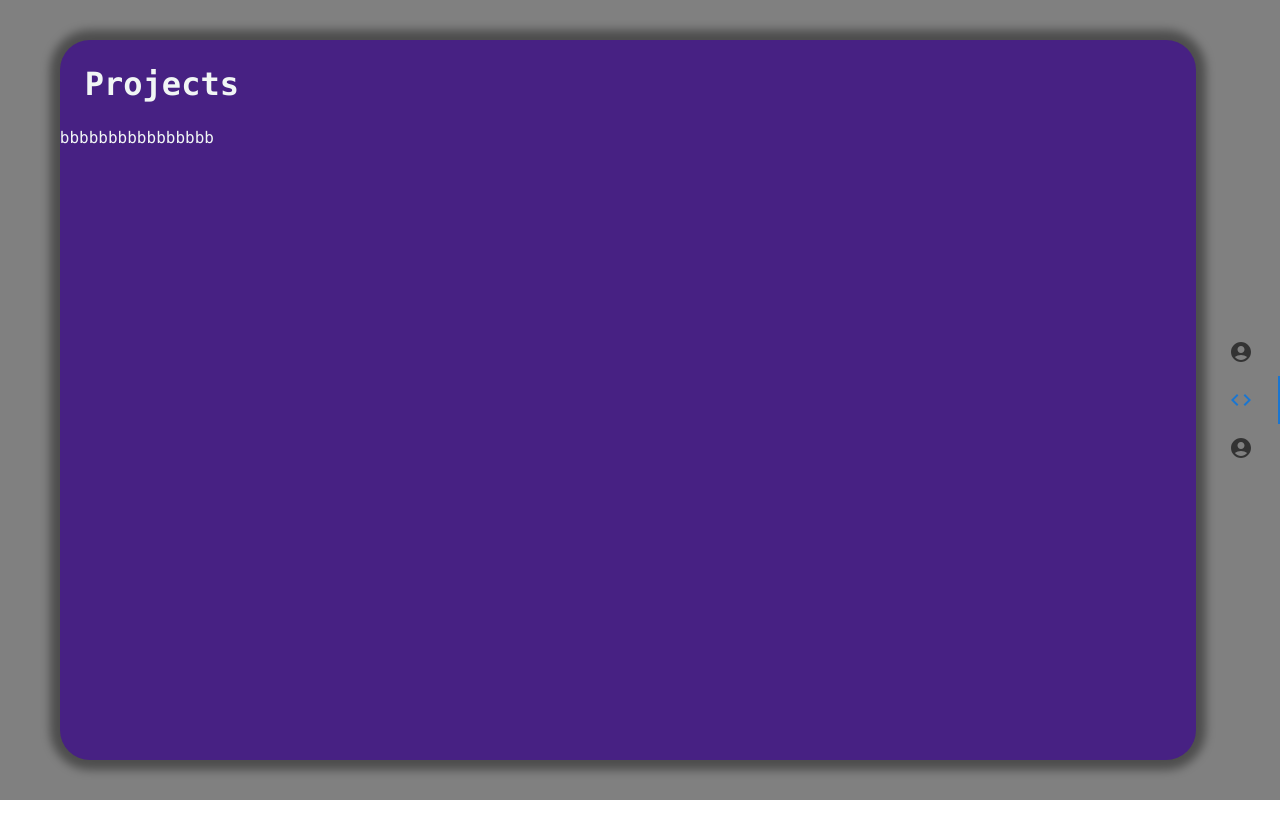
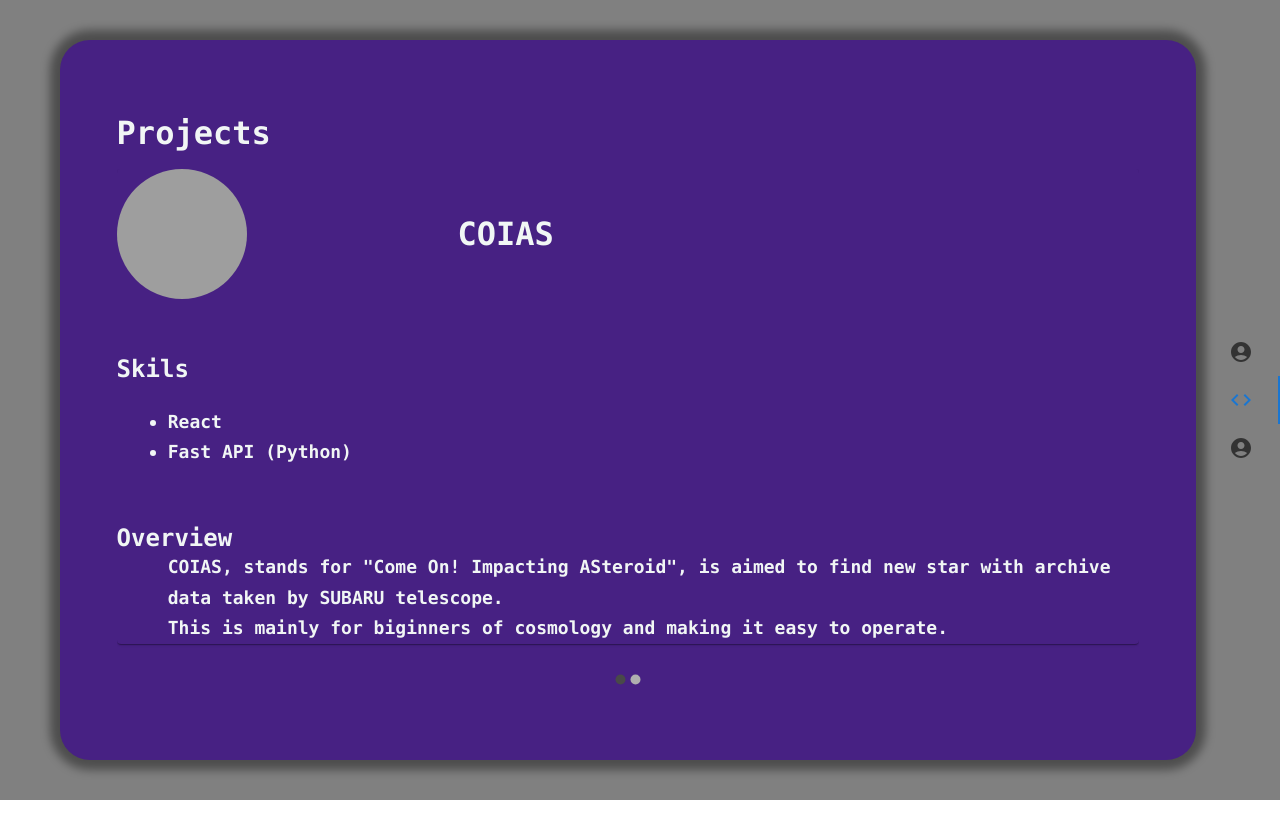
Before and after one commit to anbyjap/portfoli, a React (Create React App) app: page / in a window 1280 px wide. Both pictures are taken after a click on the tab 1240 px from the left and 400 px from the top of the page. Built offline with nearby package versions, Linux system fonts and the light colour scheme; grey boxes are pictures that could not be loaded.

Commit message:
#feat : project page done

```diff
--- a/package.json
+++ b/package.json
@@ -10,6 +10,7 @@
     "@material-ui/icons": "^4.11.3",
     "@mui/icons-material": "^5.10.16",
     "@mui/material": "^5.10.16",
+    "@mui/styles": "^5.11.2",
     "@testing-library/jest-dom": "^5.14.1",
     "@testing-library/react": "^13.0.0",
     "@testing-library/user-event": "^13.2.1",
@@ -21,6 +22,7 @@
     "node-sass": "^8.0.0",
     "react": "^18.2.0",
     "react-dom": "^18.2.0",
+    "react-material-ui-carousel": "^3.4.2",
     "react-router-dom": "^6.4.4",
     "react-scripts": "5.0.1",
     "typescript": "^4.4.2",
--- /dev/null
+++ b/src/components/CarouselItem/CarouselItem.scss
@@ -0,0 +1,45 @@
+@import "../../colors";
+
+.project_wrapper {
+  color: $font-color;
+  background-color: transparent;
+  overflow: auto;
+
+  .skills_wrapper {
+    display: flex;
+    flex-direction: column;
+    .skills_list {
+      font-weight: 700;
+      font-size: large;
+      color: $font-color;
+      @media (max-width: 960px) {
+        padding-left: 10%;
+      }
+    }
+  }
+
+  .project_title {
+    color: $font-color;
+    font-weight: 800;
+  }
+  .project_content {
+    font-size: large;
+    font-weight: 700;
+    padding-left: 5%;
+    line-height: 170%;
+  }
+
+  &::-webkit-scrollbar {
+    display: none;
+    width: 2px;
+  }
+
+  &::-webkit-scrollbar-track {
+    box-shadow: inset 0 0 2px rgba(0, 0, 0, 0);
+  }
+
+  &::-webkit-scrollbar-thumb {
+    background-color: gray;
+    outline: 1px solid transparent;
+  }
+}
--- /dev/null
+++ b/src/components/CarouselItem/CarouselItem.tsx
@@ -0,0 +1,52 @@
+import { Paper } from "@mui/material";
+import { Grid } from "@mui/material";
+import "./CarouselItem.scss";
+
+interface CarouselItemProps {
+  name: string;
+  skills: Array<string>;
+  description: string;
+}
+
+const CarouselItem = (props: CarouselItemProps) => {
+  return (
+    <Paper sx={{ backgroundColor: "transparent" }}>
+      <Grid container rowGap={7} className="project_wrapper">
+        <Grid container xs={4} sm={4} md={4}>
+          <img
+            style={{ borderRadius: "50%" }}
+            height="130px"
+            width="130px"
+            src="https://images.unsplash.com/photo-1512917774080-9991f1c4c750"
+          />
+        </Grid>
+        <Grid container rowGap={3} xs={9} sm={8} md={8}>
+          <h1 className="project_title">{props.name}</h1>
+        </Grid>
+
+        <Grid container rowGap={3} className="skills_wrapper">
+          <h2 className="project_title">Skils</h2>
+          <ul className="skills_list project_content">
+            {props.skills.map((skill) => (
+              <li>{skill}</li>
+            ))}
+          </ul>
+        </Grid>
+        <Grid container>
+          <Grid item>
+            <h2 className="project_title">Overview</h2>
+            <p className="project_content">
+              COIAS, stands for "Come On! Impacting ASteroid", is aimed to find
+              new star with archive data taken by SUBARU telescope.
+              <br />
+              This is mainly for biginners of cosmology and making it easy to
+              operate.
+            </p>
+          </Grid>
+        </Grid>
+      </Grid>
+    </Paper>
+  );
+};
+
+export default CarouselItem;
--- a/src/components/TabPanel/TabPanel.scss
+++ b/src/components/TabPanel/TabPanel.scss
@@ -7,7 +7,23 @@
   border-radius: 30px;
   box-shadow: 0 0 10px 10px rgba(0, 0, 0, 0.4);
   color: $font-color;
-  overflow: auto;
+
+  .tabpanel_wrapper {
+    height: 100%;
+    margin: 5% 5%;
+
+    .title_wrapper {
+      height: 10%;
+      display: flex;
+      align-items: center;
+    }
+
+    .child_wrapper {
+      height: 85%;
+      overflow: auto;
+    }
+  }
+
   &::-webkit-scrollbar {
     display: none;
     width: 2px;
@@ -21,8 +37,4 @@
     background-color: gray;
     outline: 1px solid transparent;
   }
-
-  .title {
-    padding: 25px;
-  }
 }
--- a/src/components/TabPanel/TabPanel.tsx
+++ b/src/components/TabPanel/TabPanel.tsx
@@ -20,9 +20,11 @@ const TabPanel = (props: TabPanelProps) => {
       className="tabPanel"
     >
       {value === index && (
-        <div>
-          <h1 className="title">{title}</h1>
-          {children}
+        <div className="tabpanel_wrapper">
+          <div className="title_wrapper">
+            <h1 className="title">{title}</h1>
+          </div>
+          <div className="child_wrapper">{children}</div>
         </div>
       )}
     </div>
--- a/src/pages/Home/Home.scss
+++ b/src/pages/Home/Home.scss
@@ -14,3 +14,9 @@
   justify-content: right;
   align-items: center;
 }
+
+@media (max-width: 960px) {
+  .css-y0fr9s-MuiButtonBase-root-MuiTab-root {
+    min-width: 8% !important;
+  }
+}
--- a/src/pages/Home/Home.tsx
+++ b/src/pages/Home/Home.tsx
@@ -5,6 +5,7 @@ import CodeIcon from "@mui/icons-material/Code";
 import "./Home.scss";
 import TabPanel from "../../components/TabPanel/TabPanel";
 import Profile from "../Profile/Profile";
+import Projects from "../Projects/Projects";
 
 const Home = () => {
   const [tabIndex, setTabIndex] = useState(Number);
@@ -18,13 +19,18 @@ const Home = () => {
           <Profile />
         </TabPanel>
         <TabPanel title="Projects" value={1} index={tabIndex}>
-          bbbbbbbbbbbbbbbb
+          <Projects />
         </TabPanel>
         <TabPanel title="Contacts" value={2} index={tabIndex}>
           ccccccccccccccccccccc
         </TabPanel>
       </div>
-      <Tabs value={tabIndex} onChange={handleChange} orientation="vertical">
+      <Tabs
+        value={tabIndex}
+        onChange={handleChange}
+        variant="fullWidth"
+        orientation="vertical"
+      >
         <Tab icon={<AccountCircleIcon />} value={0} />
         <Tab icon={<CodeIcon />} value={1} />
         <Tab icon={<AccountCircleIcon />} value={2} />
--- a/src/pages/Profile/Profile.scss
+++ b/src/pages/Profile/Profile.scss
@@ -2,7 +2,6 @@
 
 .profile_wrapper {
   color: $font-color;
-  padding: 8% 10%;
 
   .personal_wrapper {
     display: flex;
--- a/src/pages/Profile/Profile.tsx
+++ b/src/pages/Profile/Profile.tsx
@@ -3,12 +3,16 @@ import "./Profile.scss";
 
 const Profile = () => {
   return (
-    <Grid container rowGap={3} className="profile_wrapper">
-      <Grid container columnSpacing={1} xs={4} sm={4} md={4}>
+    <Grid container rowGap={7} className="profile_wrapper">
+      <Grid container xs={4} sm={4} md={4}>
         <img
-          style={{ borderRadius: "50%" }}
-          height="130px"
-          width="130px"
+          style={{
+            borderRadius: "50%",
+            display: "flex",
+            justifyContent: "center",
+          }}
+          height="150px"
+          width="150px"
           src="https://images.unsplash.com/photo-1512917774080-9991f1c4c750"
         />
       </Grid>
@@ -31,7 +35,7 @@ const Profile = () => {
         </Grid>
       </Grid>
 
-      <Grid container className="personal_wrapper">
+      <Grid container rowGap={3} className="personal_wrapper">
         <p className="profile_title">Experience</p>
         <ul className="profile_list">
           <li>+ 1 year React Web Development</li>
--- /dev/null
+++ b/src/pages/Projects/Projects.scss
@@ -0,0 +1,32 @@
+@import "../../colors";
+.css-1f8sh1y {
+  overflow: auto;
+}
+.css-ohwg9z {
+  height: 100%;
+}
+.project_wrapper {
+  color: $font-color;
+
+  .project_wrapper {
+    display: flex;
+    flex-direction: column;
+    .project_list {
+      font-weight: 700;
+      font-size: large;
+      color: $font-color;
+    }
+  }
+
+  .project_title {
+    color: $font-color;
+    font-weight: 800;
+    margin: auto 0;
+  }
+  .project_content {
+    font-size: large;
+    font-weight: 700;
+    padding-left: 5%;
+    line-height: 170%;
+  }
+}
--- /dev/null
+++ b/src/pages/Projects/Projects.tsx
@@ -0,0 +1,34 @@
+import Carousel from "react-material-ui-carousel";
+import CarouselItem from "../../components/CarouselItem/CarouselItem";
+import "./Projects.scss";
+
+const items = [
+  {
+    name: "COIAS",
+    description:
+      "COIAS, stands for 'Come On! Impacting ASteroid', is aimed to find new star with archive data taken by SUBARU telescope. <br /> This is mainly deployed for biginners of cosmology and making it easy to operate.",
+    skills: ["React", "Fast API (Python)"],
+  },
+  {
+    name: "Random Name #2",
+    description: "Hello World!",
+    skills: ["React", "Fast API (Python)"],
+  },
+];
+
+const Profile = () => {
+  return (
+    <Carousel autoPlay={false} height="80%">
+      {items.map((item, i) => (
+        <CarouselItem
+          key={i}
+          name={item.name}
+          description={item.description}
+          skills={item.skills}
+        />
+      ))}
+    </Carousel>
+  );
+};
+
+export default Profile;
```
Also changed, not shown: 1 other file (tests, documents, lock files or other folders).
